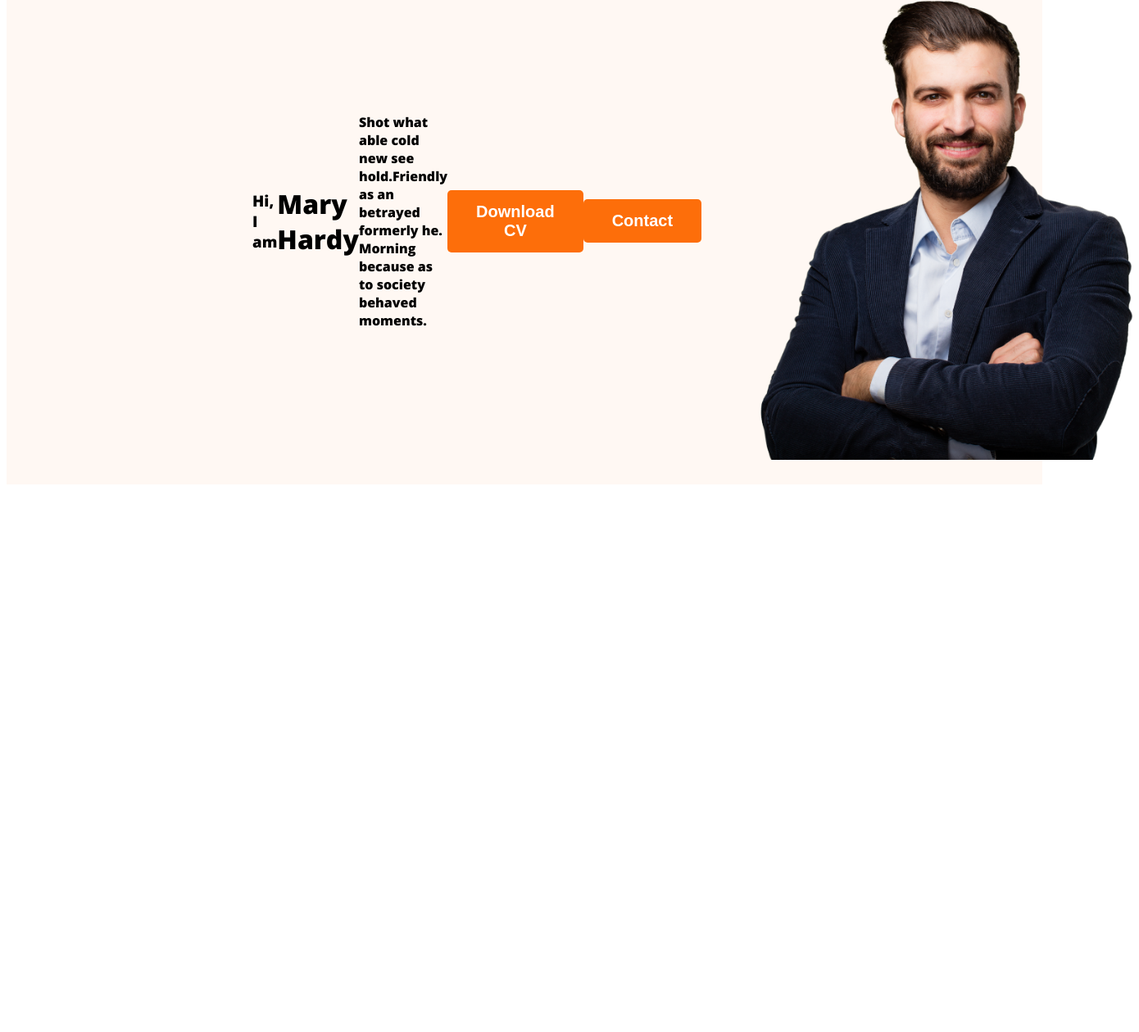
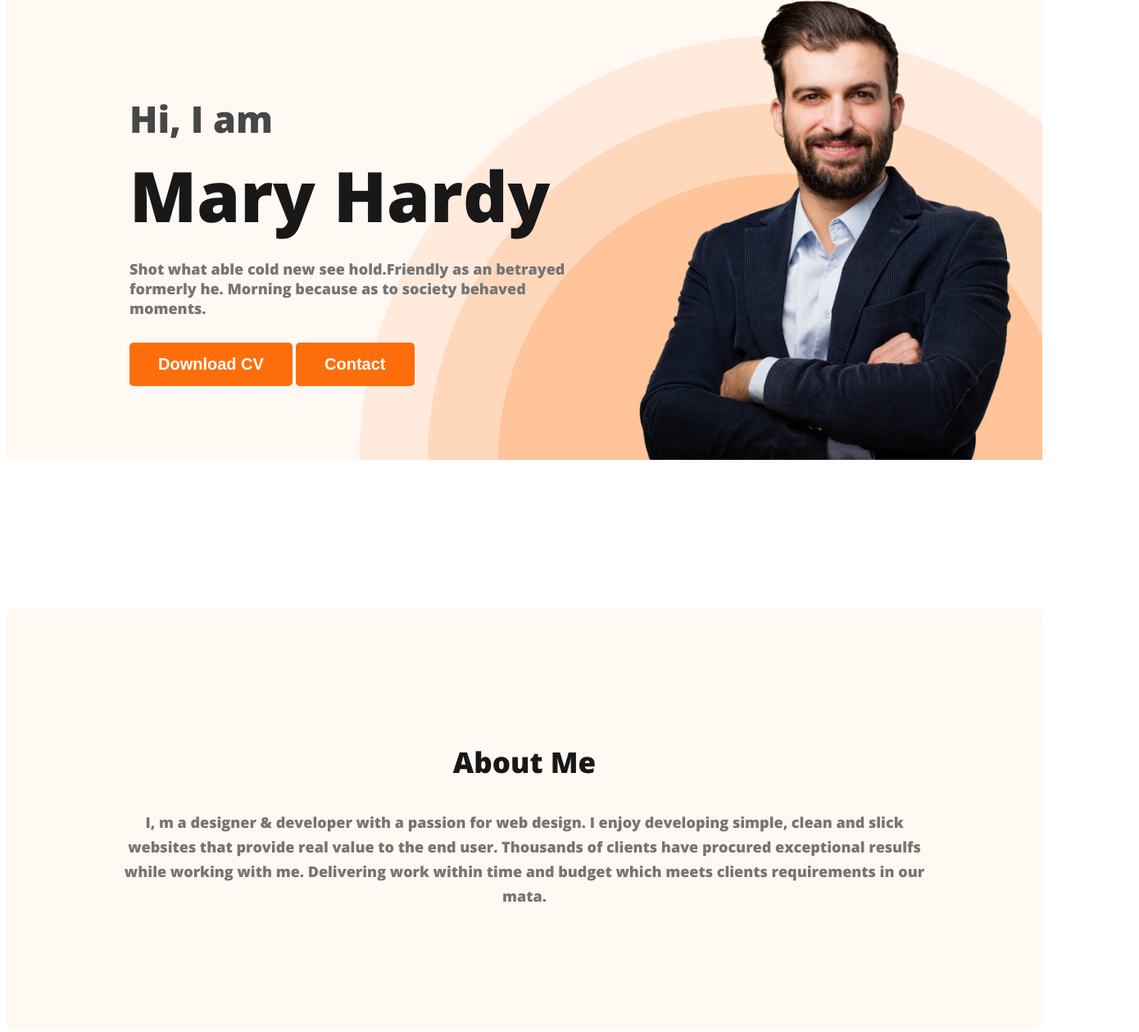
Before and after one commit to mahfoz01/webdeveloper-protfolio-sample, a plain HTML site: page index.html in a window 1280 px wide. Shown: the part 211-1470 px from the top of the page at 82% size, 1390 px wide, since content can reach past the window. Before the commit the page ends 810 px from the top, so only its background shows below. Drawn offline with nearby package versions, Linux system fonts and the light colour scheme.

Commit message:
added about section and styles

```diff
--- a/index.html
+++ b/index.html
@@ -25,11 +25,11 @@
 
         <div class="banner">
 
-         <div class="banner content">
+         <div class="banner-content">
             <h3 class="banner-greeting">Hi, I am</h3>
             <h1 class="banner-title">Mary Hardy</h1>
 
-            <p>Shot what able cold new see hold.Friendly as an betrayed formerly he. Morning because as to society behaved moments.</p>
+            <p class="banner-description">Shot what able cold new see hold.Friendly as an betrayed formerly he. Morning because as to society behaved moments.</p>
 
             <button class="button-primary">Download CV</button>
             <button class="button-primary">Contact</button>
@@ -37,12 +37,17 @@
 
          <img class="profile-pic" src="images/hardy.png"    alt="">
         </div>
-
-
-
     </header>
 
-    <main></main>
+    <main>
+        <section class="about">
+
+            <h3 class="section-title">About Me</h3>
+
+            <p class="section-description">I, m a designer & developer with a passion for web design. I enjoy developing simple, clean and slick websites that provide real value to the end user. Thousands of clients have procured exceptional resulfs while working with me. Delivering work within time and budget which meets clients requirements in our mata.</p>
+
+        </section>
+    </main>
     <footer></footer>
 
 </body>
--- a/styles/portfolio.css
+++ b/styles/portfolio.css
@@ -1,14 +1,14 @@
 /*common shared styles*/
 
-body{
+body {
     font-family: 'Open Sans', sans-serif;
 }
 
-.text-primary{
+.text-primary {
     color: #FD6E0A;
 }
 
-.button-primary{
+.button-primary {
     border-radius: 5px;
     background: #FD6E0A;
     border: 0;
@@ -18,28 +18,43 @@ body{
     padding: 15px 35px;
 }
 
+.section-title {
+    color: #181818;
+    text-align: center;
+    font-size: 35px;
+    font-weight: 700;
+}
+
+.section-description {
+    color: #757575;
+    text-align: center;
+    font-size: 18px;
+    font-weight: 400;
+    line-height: 30px;
+}
+
 
 /*nav related css*/
 
-nav{
+nav {
     display: flex;
     justify-content: space-between;
     align-items: center;
     margin: 0px 200px;
 }
 
-.nav-title{
+.nav-title {
     color: #181818;
-     font-size: 45px;
-     font-weight: 800;
+    font-size: 45px;
+    font-weight: 800;
 }
 
-nav > ul{
+nav>ul {
     display: flex;
     align-items: center;
 }
 
-nav li{
+nav li {
     list-style: none;
     margin-right: 50px;
 }
@@ -50,16 +65,56 @@ nav a {
 }
 
 /*header related styles*/
-.header{
+.header {
     background-color: #FFF8F3;
+    background-image: url('../images/header_bg.png');
+    background-repeat: no-repeat;
+    background-position: bottom right;
 }
-.banner{
-    padding: 30px 30px 30px 150px;
+
+.banner {
+    padding: 30px 30px 0px 150px;
     display: flex;
     align-items: center;
-
+    justify-content: space-between;
 }
 
-.banner .profile-pic{
+.banner-content {
+    max-width: 600px;
+}
+
+.banner .profile-pic {
     width: 504px;
 }
+
+.banner-greeting {
+    font-size: 45px;
+    font-weight: 600;
+    color: #474747;
+    margin-bottom: 0;
+}
+
+.banner-title {
+    color: #181818;
+    font-size: 85px;
+    font-weight: 700;
+    margin-top: 5px;
+    margin-bottom: 20px;
+}
+
+.banner-description {
+    color: #757575;
+    font-size: 18px;
+    font-weight: 400;
+    margin-bottom: 30px;
+}
+
+/*main section styles*/
+
+/*about section styles*/
+.about {
+    padding: 130px;
+    border-radius: 10px;
+    background: #FFF8F3;
+    margin: 180px 0px;
+}
```
